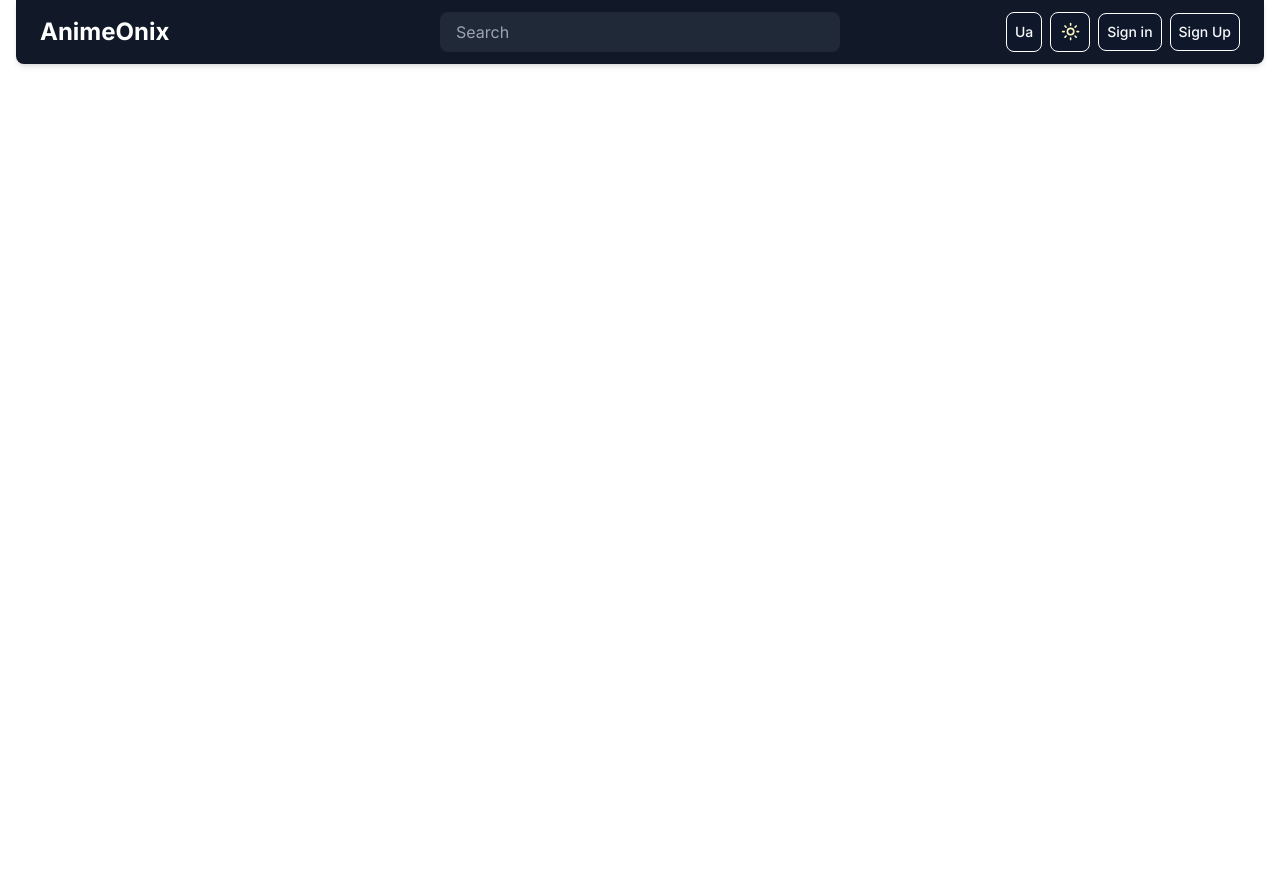
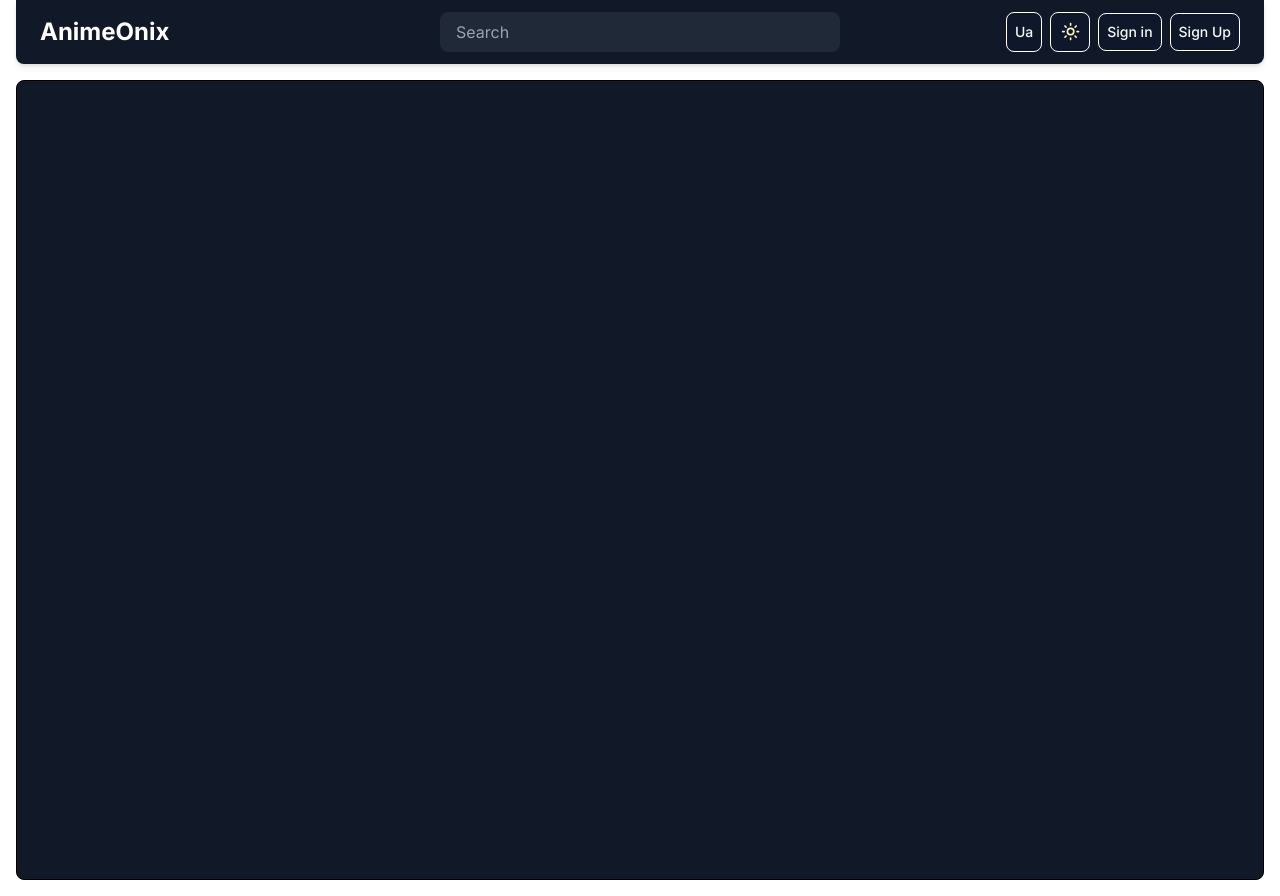
Before and after one commit to Hepik/animeonix-front, a Next.js app: page / in a window 1280 px wide. Before the commit the page ends 800 px from the top, so only its background shows below. Built offline with nearby package versions, Linux system fonts and the light colour scheme.

Commit message:
feat: add a container to the home page

```diff
--- a/src/app/(site)/(root)/page.tsx
+++ b/src/app/(site)/(root)/page.tsx
@@ -1,7 +1,12 @@
 import React from "react";
-import { Button } from "../../../components/ui/button";
+import { Container } from "@/components/shared/Container/Container";
+
 const HomePage = () => {
-  return <></>;
+  return (
+    <Container className="flex flex-col min-h-screen gap-4 flex-1 justify-center py-4 bg-gray-900 rounded-lg border border-black md:justify-start">
+      <></>
+    </Container>
+  );
 };
 
 export default HomePage;
--- a/src/app/(site)/layout.tsx
+++ b/src/app/(site)/layout.tsx
@@ -12,7 +12,7 @@ const RootLayout: React.FC<RootLayoutPropsType> = ({ children }) => {
       suppressHydrationWarning
     >
       <Header />
-      <main className="">{children}</main>
+      <main className="py-4">{children}</main>
     </div>
   );
 };
--- /dev/null
+++ b/src/components/shared/Container/Container.tsx
@@ -0,0 +1,17 @@
+import { cn } from "@/lib/utils";
+
+interface ContainerPropsType {
+  children: React.ReactNode;
+  className?: string;
+}
+
+export const Container: React.FC<ContainerPropsType> = ({
+  children,
+  className,
+}) => {
+  return (
+    <div className={cn("w-full max-w-[1400px] px-4 mx-auto", className)}>
+      {children}
+    </div>
+  );
+};
```
